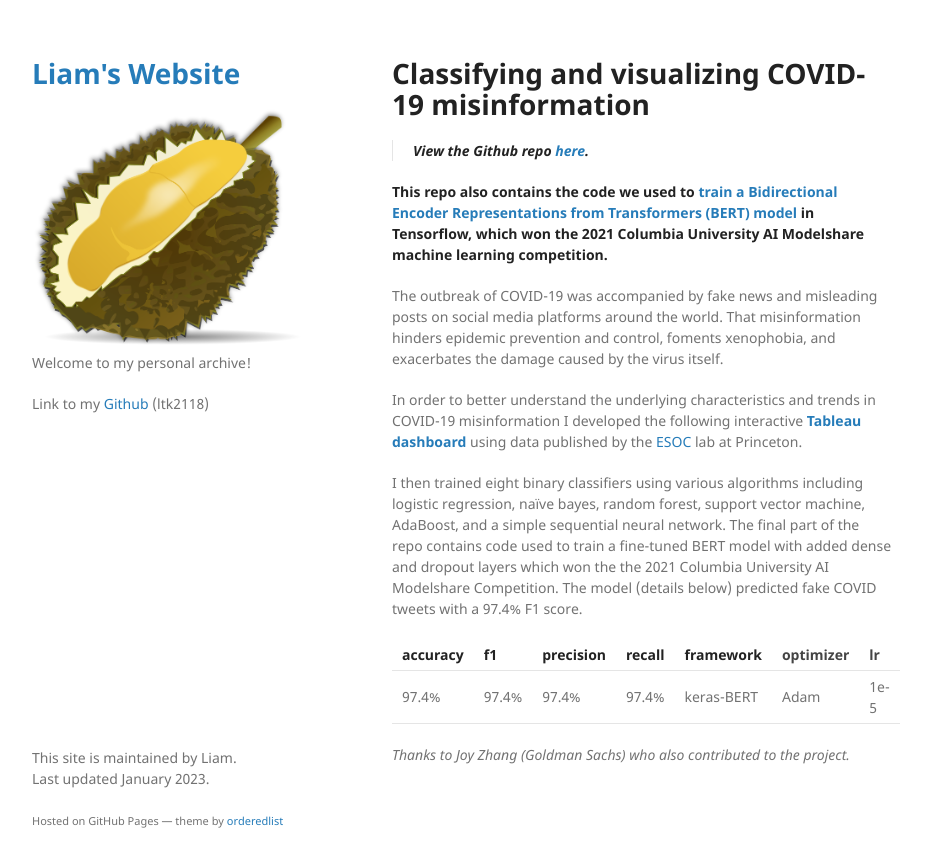
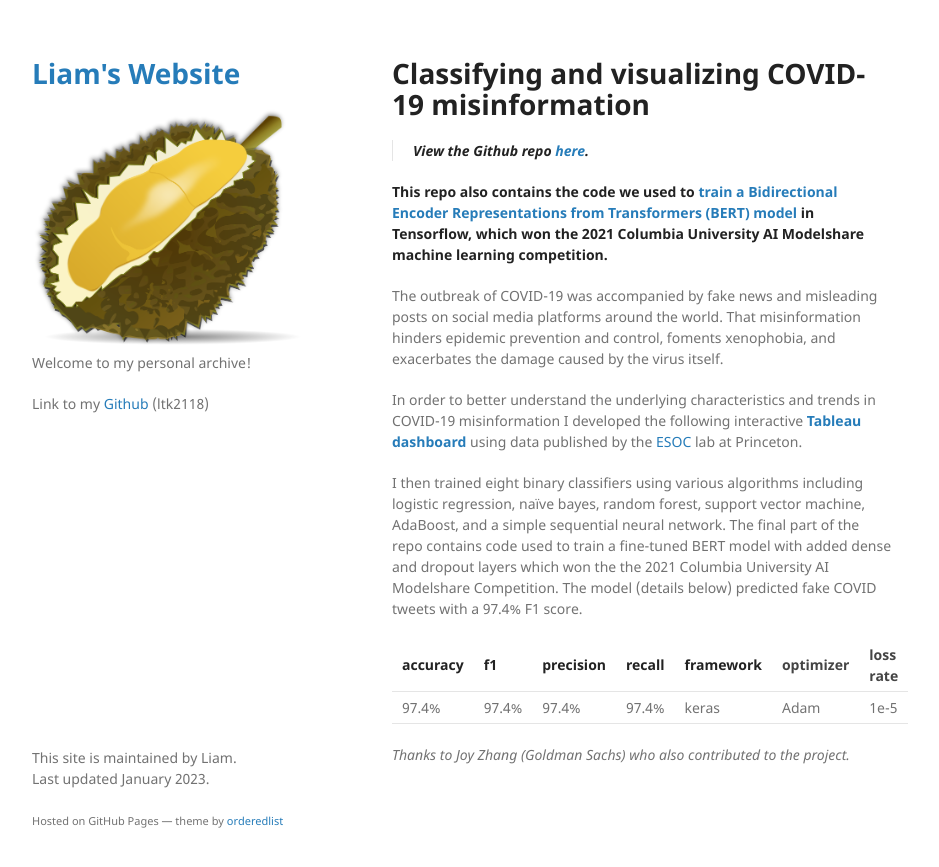
Before and after one commit to liamtk/liamtk.github.io, a Jekyll site: the page built from pages/covid_misinfo.md, in a window 1280 px wide. Shown: the top 867 px of the page, without its empty margins (178-1117 px from the left). Built offline with Jekyll 4.4.1, drawn with Linux system fonts in a browser that asks for light colours; our own code applies the rules of GitHub Pages for plain Markdown files.

Commit message:
update covid misinfo page

```diff
--- a/pages/covid_misinfo.md
+++ b/pages/covid_misinfo.md
@@ -10,8 +10,8 @@ In order to better understand the underlying characteristics and trends in COVID
 
 I then trained eight binary classifiers using various algorithms including logistic regression, naïve bayes, random forest, support vector machine, AdaBoost, and a simple sequential neural network. The final part of the repo contains code used to train a fine-tuned BERT model with added dense and dropout layers which won the the 2021 Columbia University AI Modelshare Competition. The model (details below) predicted fake COVID tweets with a 97.4% F1 score.
 
-| **accuracy** | **f1** | **precision** | **recall** | **framework** | optimizer | lr   |
-| ------------ | ------ | ------------- | ---------- | ------------- | --------- | ---- |
-| 97.4%        | 97.4%  | 97.4%         | 97.4%      | keras-BERT    | Adam      | 1e-5 |
+| **accuracy** | **f1** | **precision** | **recall** | **framework** | optimizer | loss rate |
+| ------------ | ------ | ------------- | ---------- | ------------- | --------- | --------- |
+| 97.4%        | 97.4%  | 97.4%         | 97.4%      | keras         | Adam      | 1e-5      |
 
 *Thanks to Joy Zhang (Goldman Sachs) who also contributed to the project.*
```
